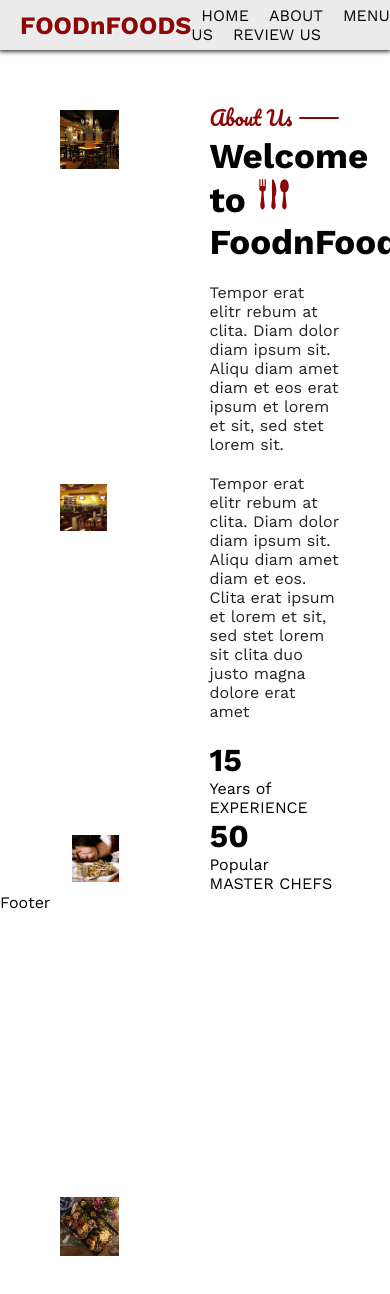
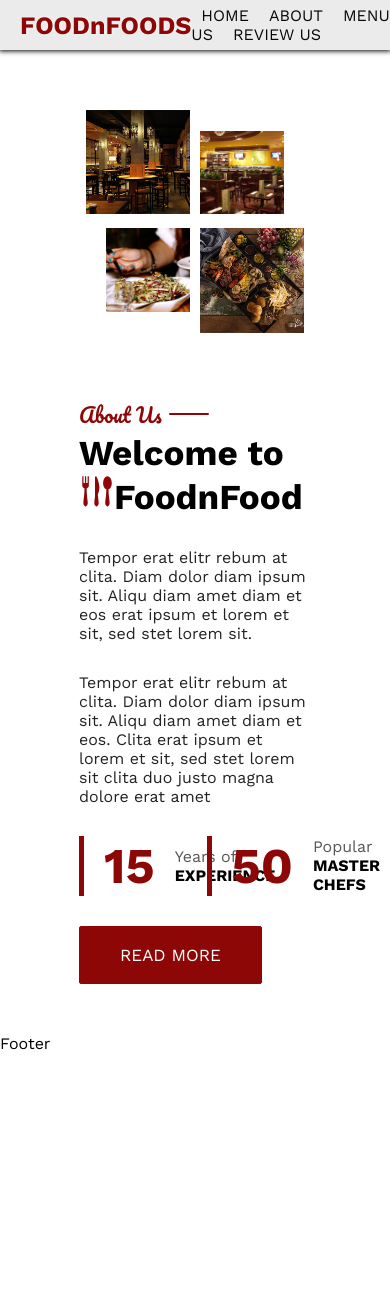
Before and after one commit to kamilrazadev/aidTech_Restaurant-Site, a React (Vite) app: page /about in a window 390 px wide. Shown: the top 1294 px of the page. After the commit the page ends 1053 px from the top, so only its background shows below. Built offline with nearby package versions, Linux system fonts and the light colour scheme.

Commit message:
About Section Added

```diff
--- a/src/Components/AboutCard.jsx
+++ b/src/Components/AboutCard.jsx
@@ -2,10 +2,12 @@ import React from 'react'
 
 export default function (props) {
   return (
-    <div className='about-card' data-aos="fade-up">
+    <div className='about-card'>
         <h1>{props.heading}</h1>
-        <p>{props.txtPrimary}</p>
-        <p>{props.txtSecondary}</p>
+        <div>
+          <p>{props.txtPrimary}</p>
+          <p className='about-card-bold-txt'>{props.txtSecondary}</p>
+        </div>
     </div>
   )
 }
--- a/src/Components/Component.css
+++ b/src/Components/Component.css
@@ -44,10 +44,11 @@ nav {
     flex-direction: column;
     justify-content: center;
 
-    width: 260px;
+    width: 20%;
     height: 270px;
     padding: 40px 25px;
     border-radius: 3px;
+    margin: 30px 0;
 
     background-color: #fff;
     box-shadow: 0 0 20px 2px rgba(0, 0, 0, 0.183);
@@ -83,3 +84,44 @@ nav {
 .services-card:hover .services-card-txt,.services-card:hover .services-card-heading {
     color: white;
 }
+
+@media (max-width: 1030px) {
+    .services-card {
+        width: 45%;
+        margin: 15px 0;
+    }
+}
+@media (max-width: 600px) {
+    .services-card {
+        width: 90%;
+    }
+}
+/* @media (max-width: 685px) {
+    .services-card {
+        width: 500px;
+    }
+} */
+
+/* About Section Styling */
+
+.about-card {
+    display: flex;
+    align-items: center;
+
+    width: 45%;
+    height: 60px;
+
+    border-left: 5px solid rgb(141, 7, 7);
+    color: rgb(87, 87, 87);
+}
+
+.about-card > h1 {
+    font-size: 50px;
+    margin: 0 20px;
+    color: rgb(141, 7, 7);
+}
+
+.about-card-bold-txt {
+    font-weight: bold;
+    color: black;
+}
--- a/src/Pages/About.jsx
+++ b/src/Pages/About.jsx
@@ -24,7 +24,7 @@ export default function About() {
         </div>
       </div>
 
-      <div>
+      <div className='about-content'>
       <div className='section-heading about-heading'>
         <p>About Us</p>
         <div></div>
@@ -33,8 +33,12 @@ export default function About() {
         <p className='about-txt'>Tempor erat elitr rebum at clita. Diam dolor diam ipsum sit. Aliqu diam amet diam et eos erat ipsum et lorem et sit, sed stet lorem sit.</p>
         <p className='about-txt'>Tempor erat elitr rebum at clita. Diam dolor diam ipsum sit. Aliqu diam amet diam et eos. Clita erat ipsum et lorem et sit, sed stet lorem sit clita duo justo magna dolore erat amet</p>
 
-        <AboutCard heading='15' txtPrimary='Years of' txtSecondary='EXPERIENCE' />
-        <AboutCard heading='50' txtPrimary='Popular' txtSecondary='MASTER CHEFS' />
+        <div className='about-cards-div'>
+          <AboutCard heading='15' txtPrimary='Years of' txtSecondary='EXPERIENCE' />
+          <AboutCard heading='50' txtPrimary='Popular' txtSecondary='MASTER CHEFS' />
+        </div>
+
+        <button className='btn readmore-btn'>READ MORE</button>
       </div>
     </div>
   )
--- a/src/Pages/Home.jsx
+++ b/src/Pages/Home.jsx
@@ -39,7 +39,7 @@ export default function Home() {
           <div className='hero-txt'>
             <h1>Enjoy Our <br/> Delicious Meal</h1>
             <p>Tempor erat elitr rebum at clita. Diam dolor diam ipsum sit. Aliqu diam amet diam et eos. Clita erat ipsum et lorem et sit, sed stet lorem sit clita duo justo magna dolore erat amet</p>
-            <button className='review-btn'>Review Us</button>
+            <button className='btn'>Review Us</button>
           </div>
           <div className='hero-img'>
             <img src={heroImg}/>
--- a/src/Pages/Pages.css
+++ b/src/Pages/Pages.css
@@ -29,7 +29,7 @@
     margin: 20px 0;
 }
 
-.hero-txt > button {
+.btn {
     padding: 18px 40px;
     font-size: 17px;
 
@@ -44,7 +44,7 @@
     transition: 200ms;
 }
 
-.hero-txt > button:hover {
+.btn:hover {
     background-color: transparent;
     border: 1px solid rgb(141, 7, 7);
 }
@@ -61,11 +61,11 @@
 
 .home-cards {
     display: flex;
+    flex-wrap: wrap;
     justify-content: space-around;
     align-items: center;
 
     width: 100%;
-    padding: 30px 0;
 }
 
 .section-heading {
@@ -91,6 +91,26 @@
     background-color: rgb(141, 7, 7);
 }
 
+@media (max-width: 880px) {
+    .hero-section {
+        height: auto;
+    }
+    .overlay {
+        flex-direction: column;
+        padding: 15px 0;
+    }
+    .overlay > div {
+        width: 80%;
+        padding: 15px 0;
+        text-align: center;
+    }
+    .hero-img > img {
+        width: 70%;
+        float: none;
+    }
+}
+
+
 @keyframes hero-img-animation {
     from {
         transform: rotate(0deg);
@@ -105,6 +125,7 @@
 .about-section {
     display: flex;
     justify-content: space-between;
+    width: 100%;
     padding: 0 50px;
     margin-top: 50px;
 }
@@ -125,6 +146,10 @@
     height: 45%;
 
     margin: 5px;
+}
+
+.about-content {
+    padding: 50px 0 ;
 }
 
 .about-img-1, .about-img-4{
@@ -157,5 +182,27 @@
 
 .about-txt {
     color: rgb(35, 35, 35);
-    margin: 20px 0;
+    margin: 30px 0;
 }
+
+.about-cards-div {
+    display: flex;
+    justify-content: space-between;
+    width: 100%;
+    margin-bottom: 30px;
+}
+
+.readmore-btn:hover {
+    color: rgb(141, 7, 7);
+}
+
+@media (max-width: 1350px) {
+    .about-section {
+        flex-direction: column;
+        align-items: center;
+    }
+    .about-section > div {
+        width: 80%;
+        justify-content: center;
+    }
+}
```
